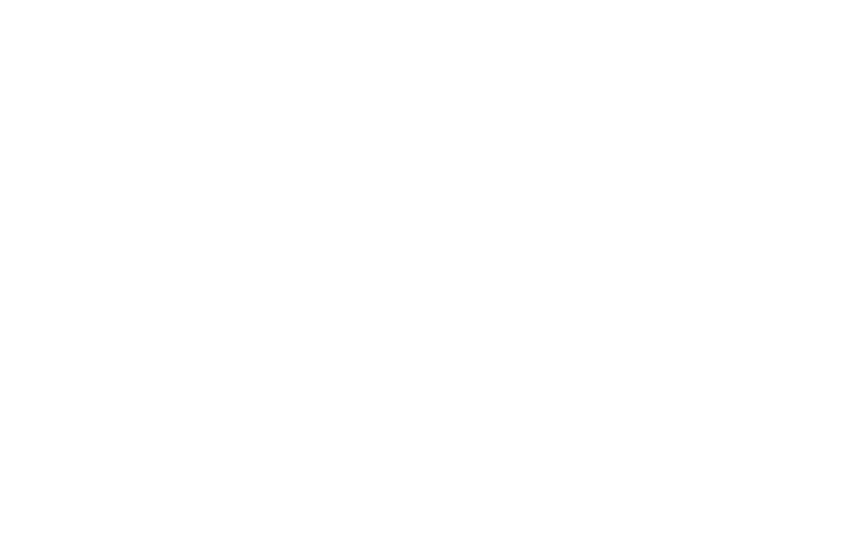
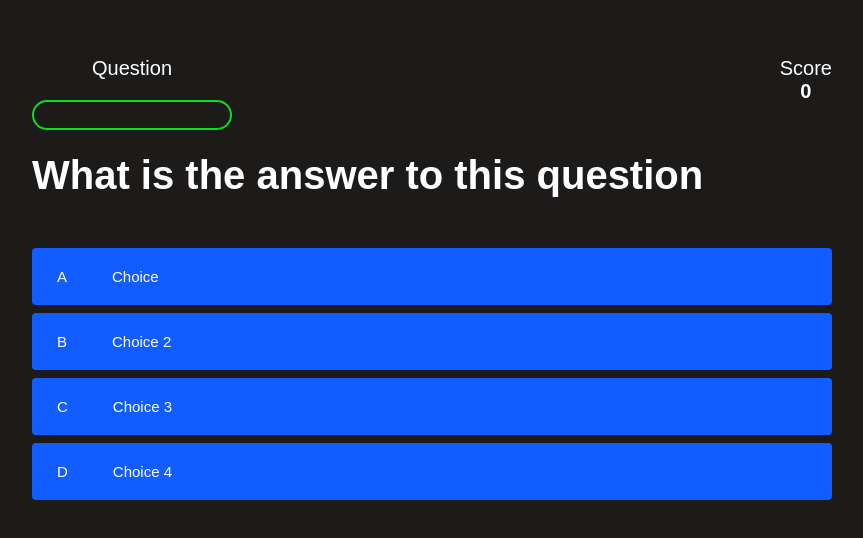
Before and after one commit to AnnaAn01/language-courses-react-website, a React (Create React App) app: page /quizgame in a window 1280 px wide. Before the commit this address had no page. Shown: the part 118-656 px from the top of the page, without its empty margins (208-1071 px from the left). Built offline with nearby package versions, Linux system fonts and the light colour scheme; a web font is replaced by a local one.

Commit message:
creating the main quiz secton

```diff
--- a/src/App.js
+++ b/src/App.js
@@ -3,6 +3,7 @@ import { BrowserRouter as Router, Routes, Route } from "react-router-dom";
 import "./App.css";
 import SigninPage from "./pages/signin";
 import LangTestPage from "./pages/langtestpage";
+import PlayQuizPage from "./pages/playquizpage";
 
 function App() {
   return (
@@ -13,6 +14,7 @@ function App() {
 
           <Route path="/signin" element={<SigninPage />} />
           <Route path="/langtest" element={<LangTestPage />} />
+          <Route path="/quizgame" element={<PlayQuizPage />} />
         </Routes>
       </Router>
     </div>
--- /dev/null
+++ b/src/components/PlayQuiz/PlayQuizElements.js
@@ -0,0 +1,108 @@
+import styled from "styled-components";
+import { Link as LinkR } from "react-router-dom";
+import { createGlobalStyle } from "styled-components";
+
+export const UniversalStyle = createGlobalStyle`
+:root {
+  background-color: rgb(29, 26, 26);
+}
+
+* {
+    box-sizing: border-box;
+    margin: 0;
+    padding: 0;
+    font-size: 62.5%;
+    color: #fff;
+}
+
+h1 {
+  font-size: 4rem;
+    color: #fff;
+    margin-bottom: 5rem;
+}
+`;
+
+export const PlayQuizContainer = styled.div`
+  width: 100vw;
+  height: 100vh;
+  display: flex;
+  justify-content: center;
+  align-items: center;
+  max-width: 80rem;
+  margin: 0 auto;
+  padding: 2rem;
+`;
+
+export const PlayQuizWrapper = styled.div`
+  display: flex;
+  flex-direction: column;
+  //   background-color: red;
+  // justify-content: center;
+  align-items: space-between;
+  justify-content: space-between;
+`;
+export const QuizArea = styled.div`
+  display: flex;
+  justify-content: space-between;
+`;
+export const QuizItem = styled.div``;
+
+export const ProgressText = styled.p`
+  text-align: center;
+  font-size: 2rem;
+`;
+export const ProgressBar = styled.div`
+  width: 20rem;
+  height: 3rem;
+  border: 0.2rem solid rgb(11, 223, 36);
+  margin-top: 2rem;
+  border-radius: 50px;
+  overflow: hidden;
+`;
+export const ProgressBarFull = styled.div`
+  height: 100%;
+  background: rgb(11, 223, 36);
+  width: 0%;
+`;
+export const QuizItemPrefix = styled.p`
+  text-align: center;
+  font-size: 2rem;
+`;
+export const QuizMainTextScore = styled.h1`
+  text-align: center;
+  font-size: 2rem;
+`;
+export const QuizQuestion = styled.h1`
+  // margin-top: 3rem;
+`;
+export const ChoiceContainer = styled.div`
+  display: flex;
+  margin-bottom: 0.8rem;
+  width: 100%;
+  border-radius: 4px;
+  background: rgb(18, 93, 255);
+  min-width: 80rem;
+
+  &:hover {
+    cursor: pointer;
+    box-shadow: 0 0.4rem 1.4rem 0 rgba(6, 103, 247, 0.5);
+    transform: scale(1.02);
+    transform: transform 100ms;
+  }
+
+  @media screen and (max-width: 768px) {
+    min-width: 40rem;
+  }
+`;
+export const ChoicePrefix = styled.p`
+  padding: 2rem 2.5rem;
+  color: white;
+  font-size: 1.5rem;
+`;
+export const ChoiceText = styled.p`
+  padding: 2rem;
+  width: 100%;
+  font-size: 1.5rem;
+`;
+
+// correct and incorrect here
--- a/src/components/PlayQuiz/index.js
+++ b/src/components/PlayQuiz/index.js
@@ -0,0 +1,58 @@
+import React from "react";
+import {
+  UniversalStyle,
+  PlayQuizContainer,
+  PlayQuizWrapper,
+  QuizArea,
+  QuizItem,
+  ProgressText,
+  ProgressBar,
+  ProgressBarFull,
+  QuizItemPrefix,
+  QuizMainTextScore,
+  QuizQuestion,
+  ChoiceContainer,
+  ChoicePrefix,
+  ChoiceText,
+} from "./PlayQuizElements";
+
+const QuizPage = () => {
+  return (
+    <PlayQuizContainer>
+      <UniversalStyle />
+      <PlayQuizWrapper>
+        <QuizArea>
+          <QuizItem>
+            <ProgressText>Question</ProgressText>
+            <ProgressBar>
+              <ProgressBarFull></ProgressBarFull>
+            </ProgressBar>
+          </QuizItem>
+          <QuizItem>
+            <QuizItemPrefix>Score</QuizItemPrefix>
+            <QuizMainTextScore>0</QuizMainTextScore>
+          </QuizItem>
+        </QuizArea>
+        <QuizQuestion>What is the answer to this question</QuizQuestion>
+        <ChoiceContainer>
+          <ChoicePrefix>A</ChoicePrefix>
+          <ChoiceText data-number="1">Choice</ChoiceText>
+        </ChoiceContainer>
+        <ChoiceContainer>
+          <ChoicePrefix>B</ChoicePrefix>
+          <ChoiceText data-number="2">Choice 2</ChoiceText>
+        </ChoiceContainer>
+        <ChoiceContainer>
+          <ChoicePrefix>C</ChoicePrefix>
+          <ChoiceText data-number="3">Choice 3</ChoiceText>
+        </ChoiceContainer>
+        <ChoiceContainer>
+          <ChoicePrefix>D</ChoicePrefix>
+          <ChoiceText data-number="4">Choice 4</ChoiceText>
+        </ChoiceContainer>
+      </PlayQuizWrapper>
+    </PlayQuizContainer>
+  );
+};
+
+export default QuizPage;
--- a/src/components/QuizPage/QuizPageElements.js
+++ b/src/components/QuizPage/QuizPageElements.js
@@ -3,12 +3,16 @@ import { Link as LinkR } from "react-router-dom";
 import { createGlobalStyle } from "styled-components";
 
 export const UniversalStyle = createGlobalStyle`
+:root {
+  background-color: rgb(29, 26, 26);
+}
+
 * {
     box-sizing: border-box;
-    background: green;
     margin: 0;
     padding: 0;
     font-size: 62.5%;
+    color: #fff;
 }
 `;
 
--- a/src/pages/index.js
+++ b/src/pages/index.js
@@ -27,7 +27,6 @@ const Home = () => {
       {/*<HeroSection />*/}
       <InfoSection {...homeObjOne} />
       <Courses />
-
       <Testimonials {...homeObjTwo} />
       <LanguageTest {...homeObjThree} />
 
--- /dev/null
+++ b/src/pages/playquizpage.js
@@ -0,0 +1,12 @@
+import React from "react";
+import PlayQuiz from "../components/PlayQuiz";
+
+const PlayQuizPage = () => {
+  return (
+    <div className="langtest">
+      <PlayQuiz />
+    </div>
+  );
+};
+
+export default PlayQuizPage;
```
Also changed, not shown: src/components/PlayQuiz/PlayQuiz.js (deleted), src/pages/playquiz.js (deleted).
